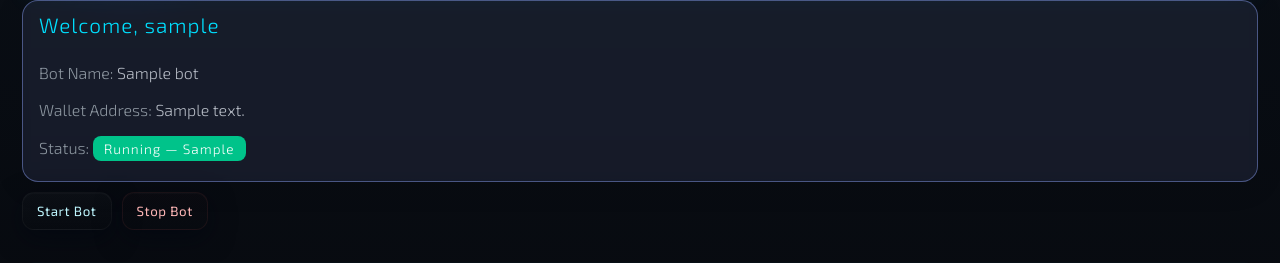
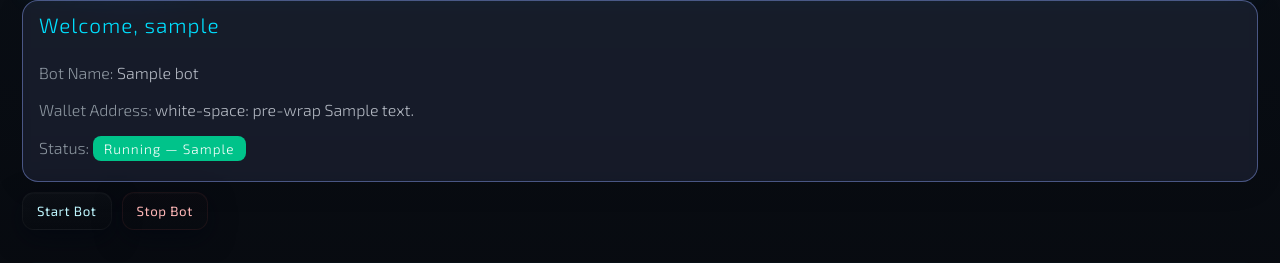
Before and after one commit to bonzoholda/polygrid, a FastAPI app: page / in a window 1280 px wide. Shown: the part 104-367 px from the top of the page. Run offline with FastAPI, Linux system fonts and the light colour scheme; the visitor is signed in with stand-in values (Sample User, id 1); tables that the repository leaves empty hold one stand-in row (values such as "Sample post"); data that the repository does not hold is empty.

Commit message:
Update index.html

```diff
--- a/dashboard/templates/index.html
+++ b/dashboard/templates/index.html
@@ -257,7 +257,8 @@
     <div class="container">
         <h2>Welcome, {{ user['username'] }}</h2>
         <p><strong>Bot Name:</strong> {{ user['name'] }}</p>
-        <p><strong>Wallet Address:</strong> {{ user['address'] }}</p>
+        <p><strong>Wallet Address:</strong> white-space: pre-wrap {{ user['address'] }}</p>
+
 
         <!-- 🟦 UPDATED STATUS WITH STRATEGY NAME 🟦 -->
         <p><strong>Status:</strong>
```
